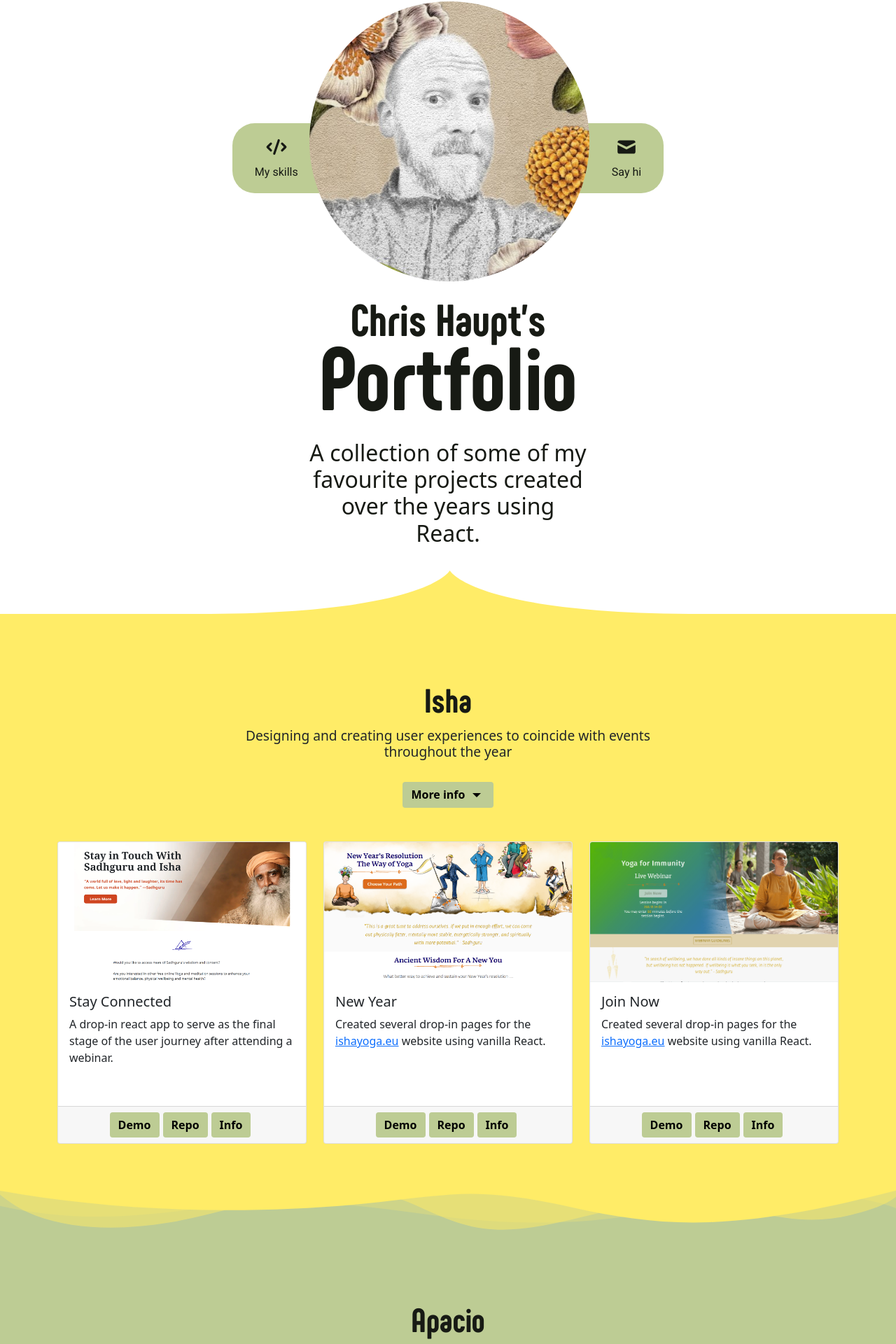
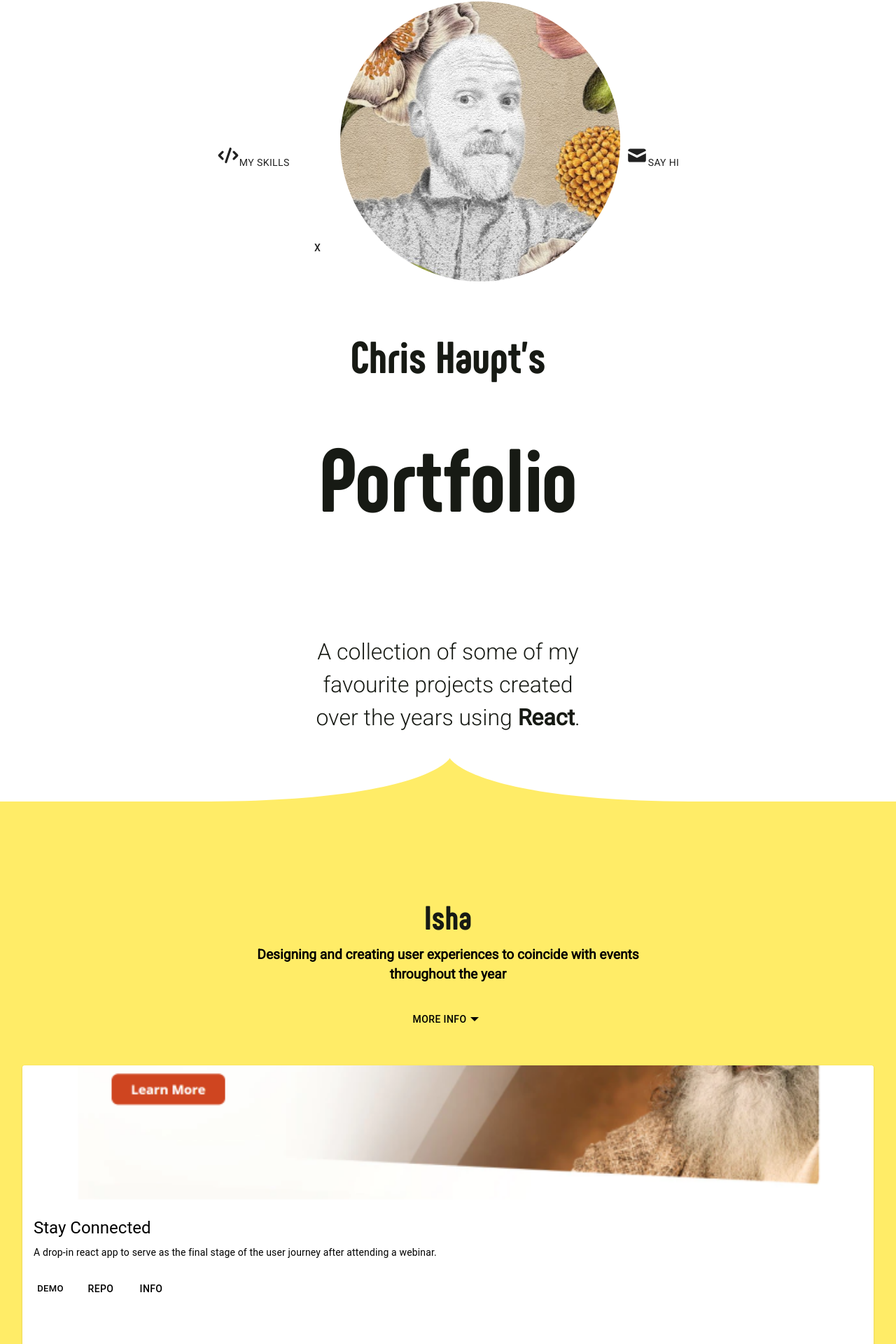
Before and after one commit to erasebegin/portfolio-2021, a React (Create React App) app: page / in a window 1280 px wide. Shown: the part 190-2110 px from the top of the page at 70% size. Built offline with nearby package versions, Linux system fonts and the light colour scheme.

Commit message:
strip out react-bootstrap dependency

```diff
--- a/package.json
+++ b/package.json
@@ -11,12 +11,10 @@
     "bootstrap": "^5.1.2",
     "material-ui": "^0.20.2",
     "react": "^17.0.1",
-    "react-bootstrap": "^1.6.4",
     "react-dom": "^17.0.1",
     "react-icons": "^4.3.1",
     "react-router-dom": "^5.2.0",
     "react-scripts": "4.0.0",
-    "react-scroll": "^1.8.4",
     "styled-components": "^5.3.1",
     "web-vitals": "^0.2.4"
   },
--- a/src/App.js
+++ b/src/App.js
@@ -1,16 +1,18 @@
-import React from 'react';
-import styled from 'styled-components';
+import { useState } from "react";
+import styled from "styled-components";
 
-import Hero from './components/Hero';
-import Contact from './components/Contact';
-import Footer from './components/Footer';
-import Section from './components/Section';
-import data from './data/cards';
+import Hero from "./components/Hero";
+import Contact from "./components/Contact";
+import Footer from "./components/Footer";
+import Section from "./components/Section";
+import data from "./data/cards";
 
 export default function Album() {
+    const [openContact, setOpenContact] = useState(false);
+
     return (
         <PageContainer>
-      <Hero />
+            <Hero openContact={openContact} setOpenContact={setOpenContact} />
             {data.map((sectionData, index) => {
                 return (
                     <Section
@@ -19,12 +21,13 @@ export default function Album() {
                     />
                 );
             })}
-      <Contact />
+            <Contact isOpen={openContact} />
             <Footer />
         </PageContainer>
     );
 }
 
 const PageContainer = styled.div`
+    position: relative;
     min-width: 350px;
 `;
--- a/src/components/Card.js
+++ b/src/components/Card.js
@@ -1,27 +1,53 @@
 import React from "react";
 import styled from "styled-components";
-import Card from "react-bootstrap/Card";
-import Button from "react-bootstrap/Button";
+import {
+    Card,
+    CardActionArea,
+    CardContent,
+    Typography,
+    CardActions,
+    CardMedia,
+    Button,
+} from "@material-ui/core";
 
 export default function PortfolioCard({ data, setModalContent, buttonColor }) {
     const { title, description, image, repoUrl, demoUrl, modal } = data || {};
 
     return (
         <StyledCard>
+            <CardActionArea>
                 <a href={demoUrl} rel="noopener noreferrer" target="_blank">
-        <Card.Img variant="top" src={image} />
+                    <CardMedia
+                        component="img"
+                        height="140"
+                        image={image}
+                        alt="site screenshot"
+                    />
                 </a>
-      <Card.Body>
-        <Card.Title>{title}</Card.Title>
-        <p dangerouslySetInnerHTML={{ __html: description }} />
-      </Card.Body>
-      <Card.Footer className="text-center">
+                <CardContent>
+                    <Typography gutterBottom variant="h5" component="div">
+                        {title}
+                    </Typography>
+                    <Typography
+                        variant="body2"
+                        color="text.secondary"
+                        dangerouslySetInnerHTML={{
+                            __html: description,
+                        }}
+                    ></Typography>
+                </CardContent>
+            </CardActionArea>
+            <CardActions>
                 <a href={demoUrl} rel="noopener noreferrer" target="_blank">
-          <StyledButton $buttonColor={buttonColor}>Demo</StyledButton>
+                    <StyledButton size="small" color="primary">
+                        Demo
+                    </StyledButton>
                 </a>
                 {repoUrl && (
                     <a href={repoUrl} rel="noopener noreferrer" target="_blank">
-            <StyledButton $buttonColor={buttonColor}>Repo</StyledButton>
+                        <StyledButton $buttonColor={buttonColor}>
+                            Repo
+                        </StyledButton>
                     </a>
                 )}
                 {modal && (
@@ -32,7 +58,7 @@ export default function PortfolioCard({ data, setModalContent, buttonColor }) {
                         Info
                     </StyledButton>
                 )}
-      </Card.Footer>
+            </CardActions>
         </StyledCard>
     );
 }
--- a/src/components/Contact.js
+++ b/src/components/Contact.js
@@ -1,64 +1,73 @@
-import React from 'react';
-import { Container, Row, Col, Button, Form } from 'react-bootstrap';
-import { Element } from 'react-scroll';
-import styled, { useTheme } from 'styled-components';
-import Divider from './Divider';
+import {
+    Card,
+    Button,
+    FormGroup,
+    FormControl,
+    FormLabel,
+} from "@material-ui/core";
+import React from "react";
+import styled, { useTheme } from "styled-components";
+import Divider from "./Divider";
 
-export default function Contact() {
+export default function Contact({ isOpen }) {
     const colors = useTheme().colors;
 
     return (
-    <ContactContainer>
-      <Element name="contact">
+        <ContactContainer $isOpen={isOpen} className={isOpen && "open"} raised>
                 <Divider color={colors.green} />
-        <Container>
-          <Form action="https://formspree.io/f/meqpkeej" method="POST">
+                <form action="https://formspree.io/f/meqpkeej" method="POST">
                     <h2>Contact</h2>
-            <Row>
-              <Col md={{ span: 6, offset: 3 }}>
-                <Form.Group>
-                  <Form.Label htmlFor="name-input">Name</Form.Label>
-                  <Form.Control
+                    <FormGroup>
+                        <FormLabel htmlFor="name-input">Name</FormLabel>
+                        <FormControl
                             id="name-input"
                             name="name"
                             placeholder="Name"
                         />
-                </Form.Group>
-                <Form.Group>
-                  <Form.Label htmlFor="email-input">Email </Form.Label>
-                  <Form.Control
+                    </FormGroup>
+                    <FormGroup>
+                        <FormLabel htmlFor="email-input">Email </FormLabel>
+                        <FormControl
                             id="email-input"
                             name="email"
                             placeholder="Email"
                         />
-                </Form.Group>
-                <Form.Group>
-                  <Form.Control
+                    </FormGroup>
+                    <FormGroup>
+                        <FormControl
                             as="textarea"
                             id="message-input"
                             aria-label="message"
                             placeholder="Message"
                             name="message"
                         />
-                </Form.Group>
-              </Col>
-            </Row>
-            <Row>
-              <Col md={{ span: 2, offset: 5 }}>
+                    </FormGroup>
                     <Button type="submit">Submit</Button>
-              </Col>
-            </Row>
-          </Form>
-        </Container>
-      </Element>
+                </form>
         </ContactContainer>
     );
 }
 
-const ContactContainer = styled.div`
-  padding-top: 10rem;
-  padding-bottom: 8rem;
-  position: relative;
+const ContactContainer = styled(Card)`
+    padding: 3rem 1rem;
+    position: fixed;
+    width: 600px;
+    left: 50%;
+    top: 50%;
+    transform: translate(200%, -50%);
+    background: ${(props) => props.theme.colors.green};
+    z-index: 10;
+    transition: transform 400ms ease-in-out;
+
+    &.open {
+        transform: translate(-50%, -50%);
+        transition: transform 400ms ease-in-out;
+    }
+
+    ${(props) =>
+        props.$isOpen &&
+        `
+    `};
 
     h2 {
         text-align: center;
@@ -68,7 +77,8 @@ const ContactContainer = styled.div`
         margin-bottom: 2rem;
     }
 
-  input, textarea {
+    input,
+    textarea {
         margin-bottom: 1rem;
 
         &::placeholder {
--- a/src/components/Hero.js
+++ b/src/components/Hero.js
@@ -1,15 +1,11 @@
-import React, { useState } from 'react';
-import Container from 'react-bootstrap/Container';
-import Row from 'react-bootstrap/Row';
-import Col from 'react-bootstrap/Col';
-import Button from 'react-bootstrap/Button';
-import styled, { css, useTheme } from 'styled-components';
-import { HiMail, HiCode } from 'react-icons/hi';
-import { Link } from 'react-scroll';
-import Divider from './Divider';
-import Logos from './Logos';
+import { useState } from "react";
+import { Button } from "@material-ui/core";
+import styled, { css, useTheme } from "styled-components";
+import { HiMail, HiCode } from "react-icons/hi";
+import Divider from "./Divider";
+import Logos from "./Logos";
 
-export default function Hero() {
+export default function Hero({ openContact, setOpenContact }) {
     const [showLogos, setShowLogos] = useState(false);
 
     const colors = useTheme().colors;
@@ -17,9 +13,6 @@ export default function Hero() {
     return (
         <div>
             <Divider color={colors.blue} />
-      <Container>
-        <Row>
-          <Col md={{ span: 6, offset: 3 }}>
             <HeroTop>
                 <ImageContainer>
                     <StyledButton
@@ -37,24 +30,22 @@ export default function Hero() {
                         X
                     </StyledButtonClose>
                     <Logos showLogos={showLogos} />
-                <Image src='./images/headshot3-small.jpg' alt="headshot" />
-                <Link to="contact">
-                  <StyledButton $right>
+                    <Image src="./images/headshot3-small.jpg" alt="headshot" />
+                    <StyledButton
+                        $right
+                        onClick={() => setOpenContact(!openContact)}
+                    >
                         <HiMail size="2rem" />
                         <p>Say hi</p>
                     </StyledButton>
-                </Link>
                 </ImageContainer>
                 <h2>Chris Haupt's</h2>
                 <h1>Portfolio</h1>
                 <h5>
-                A collection of some of my favourite projects created over the
-                years using <b>React</b>.
+                    A collection of some of my favourite projects created over
+                    the years using <b>React</b>.
                 </h5>
             </HeroTop>
-          </Col>
-        </Row>
-      </Container>
         </div>
     );
 }
@@ -64,7 +55,7 @@ const HeroTop = styled.div`
     flex-direction: column;
     align-items: center;
     padding-top: 12rem;
-  color: ${props=>props.theme.colors.blackGreen};
+    color: ${(props) => props.theme.colors.blackGreen};
 
     @media (max-width: 600px) {
         padding-top: 6rem;
@@ -135,7 +126,7 @@ const StyledButton = styled(Button)`
     background: ${(props) => props.theme.colors.green};
     border: none;
     white-space: nowrap;
-  color: ${props=>props.theme.colors.blackGreen};
+    color: ${(props) => props.theme.colors.blackGreen};
 
     /* Skills Button (Desktop:Left, Mobile:Top) */
     ${(props) =>
@@ -155,7 +146,7 @@ const StyledButton = styled(Button)`
                 padding: 1rem 0 3rem;
                 margin-right: 0;
                 margin-bottom: -2rem;
-        transform: translateY(${props.$showLogos ? '100%' : '0%'});
+                transform: translateY(${props.$showLogos ? "100%" : "0%"});
                 transition: 200ms ease-in-out;
             }
         `};
@@ -206,7 +197,7 @@ const StyledButton = styled(Button)`
 
 const StyledButtonClose = styled(StyledButton)`
     position: absolute;
-  top: ${(props) => (props.$showLogos ? '4rem' : '8rem')};
+    top: ${(props) => (props.$showLogos ? "4rem" : "8rem")};
     margin-right: 4rem;
     height: 80px;
     border-radius: 2rem;
--- a/src/components/Section.js
+++ b/src/components/Section.js
@@ -1,8 +1,7 @@
 import React, { useState } from "react";
 import styled, { useTheme } from "styled-components";
-import { Container, Row, Col } from "react-bootstrap";
 import { IoMdArrowDropright } from "react-icons/io";
-import { Button } from "react-bootstrap";
+import { Button } from "@material-ui/core";
 import Card from "./Card";
 import ImageModal from "./ImageModal";
 import Divider from "./Divider";
@@ -29,9 +28,6 @@ export default function Section({ sectionData }) {
         <StyledSection $background={colors[color]}>
             <ImageModal modalContent={modalContent} />
             <Divider color={colors[dividerColor]} alt={dividerAlt} />
-      <Container>
-        <Row>
-          <Col>
             <Title>{title}</Title>
             <Subtitle>{subtitle}</Subtitle>
             {sectionInfo && (
@@ -54,20 +50,13 @@ export default function Section({ sectionData }) {
                     </BorderButton>
                 </SectionInfo>
             )}
-          </Col>
-        </Row>
-        <Row>
             {cards.map((cardData, index) => (
-            <Col md={6} lg={columns ? columns : 4} key={index}>
                 <Card
                     data={cardData}
                     buttonColor={colors[buttonColor]}
                     setModalContent={setModalContent}
                 />
-            </Col>
             ))}
-        </Row>
-      </Container>
         </StyledSection>
     );
 }
--- a/src/index.js
+++ b/src/index.js
@@ -2,7 +2,6 @@ import React from 'react';
 import ReactDOM from 'react-dom';
 import './styles/index.css';
 import './styles/globals.css';
-import 'bootstrap/dist/css/bootstrap.min.css';
 import App from './App';
 import { ThemeProvider } from 'styled-components';
 import variables from './styles/variables';
```
Also changed, not shown: 1 other file (tests, documents, lock files or other folders). Lines whose indentation alone changed are shown as unchanged.
